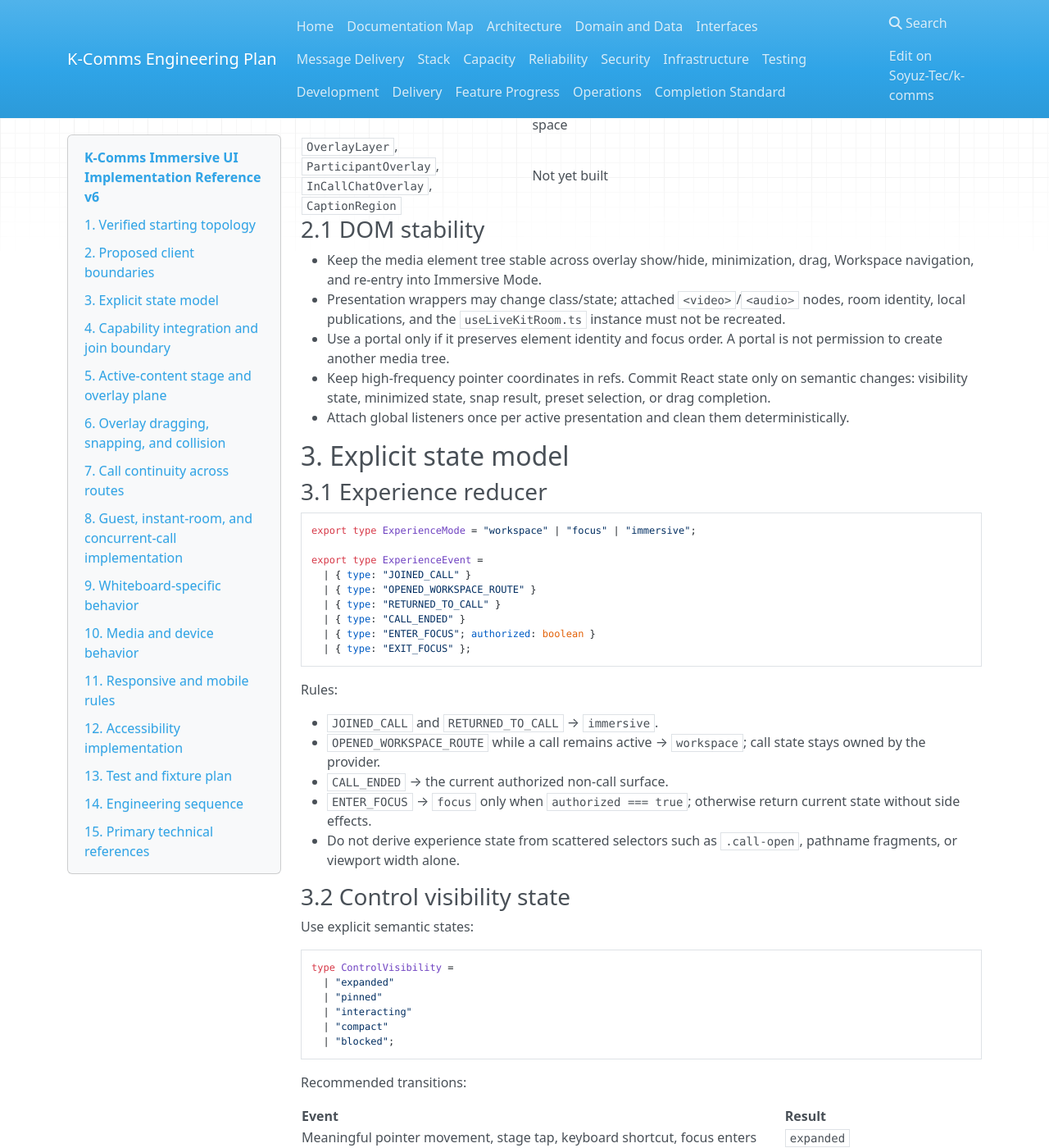
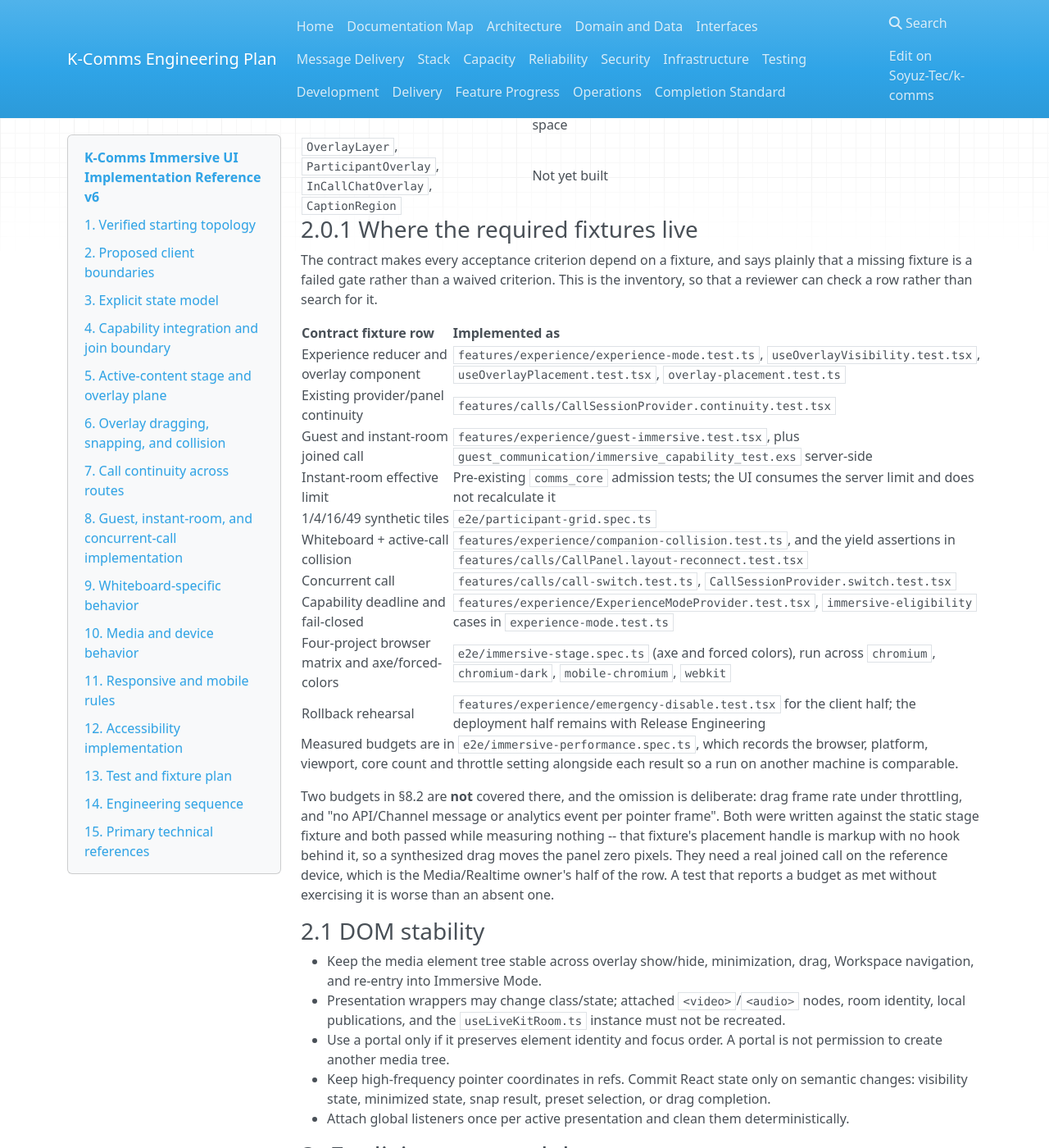
Before and after one commit to Soyuz-Tec/k-comms, an MkDocs documentation site: the page built from docs/12-development-guides/K-Comms_Immersive_UI_Implementation_Reference_v6.md, in a window 1280 px wide and 1400 px high, scrolled down 2019 px. Shown: the whole window at 82% size. Built offline with MkDocs 1.6.1, drawn with Linux system fonts in a browser that asks for light colours; nearby versions of some CDN libraries.

Commit message:
docs: record where each required immersive fixture lives (#179)
The contract makes every acceptance criterion depend on a fixture and
says plainly that a missing one is a failed gate rather than a waived
criterion. Ten rows were built across nine pull requests and named
nowhere, so checking a row meant searching for it.

The inventory maps each row to the files that implement it, and records
the two §8.2 budgets that are deliberately not covered -- drag frame rate
and per-pointer-frame messaging -- along with why. Both were written
against the static stage fixture and both passed while measuring nothing,
because that fixture's placement handle is markup with no hook behind it.
They need a real joined call on the reference device, which is the
Media/Realtime owner's half of the row.

Every path cited was checked to exist.

Co-authored-by: Claude Opus 5 <noreply@anthropic.com>

```diff
--- a/docs/12-development-guides/K-Comms_Immersive_UI_Implementation_Reference_v6.md
+++ b/docs/12-development-guides/K-Comms_Immersive_UI_Implementation_Reference_v6.md
@@ -72,6 +72,39 @@ repository agree:
 | `CriticalStatusStrip` / `CallCompanion` | The capsule in `CallPanel.tsx` -- `.call-critical-status`, `.call-critical-state`, `.call-critical-actions`. It renders only while the panel is minimized, which is the Workspace-route case the companion exists for |
 | `CallControlDock` | The existing `.audio-call-dock-heading` and `.audio-call-actions`, absolutely positioned in Immersive so neither consumes stage layout space |
 | `OverlayLayer`, `ParticipantOverlay`, `InCallChatOverlay`, `CaptionRegion` | Not yet built |
+
+### 2.0.1 Where the required fixtures live
+
+The contract makes every acceptance criterion depend on a fixture, and says
+plainly that a missing fixture is a failed gate rather than a waived criterion.
+This is the inventory, so that a reviewer can check a row rather than search for
+it.
+
+| Contract fixture row | Implemented as |
+| --- | --- |
+| Experience reducer and overlay component | `features/experience/experience-mode.test.ts`, `useOverlayVisibility.test.tsx`, `useOverlayPlacement.test.tsx`, `overlay-placement.test.ts` |
+| Existing provider/panel continuity | `features/calls/CallSessionProvider.continuity.test.tsx` |
+| Guest and instant-room joined call | `features/experience/guest-immersive.test.tsx`, plus `guest_communication/immersive_capability_test.exs` server-side |
+| Instant-room effective limit | Pre-existing `comms_core` admission tests; the UI consumes the server limit and does not recalculate it |
+| 1/4/16/49 synthetic tiles | `e2e/participant-grid.spec.ts` |
+| Whiteboard + active-call collision | `features/experience/companion-collision.test.ts`, and the yield assertions in `features/calls/CallPanel.layout-reconnect.test.tsx` |
+| Concurrent call | `features/calls/call-switch.test.ts`, `CallSessionProvider.switch.test.tsx` |
+| Capability deadline and fail-closed | `features/experience/ExperienceModeProvider.test.tsx`, `immersive-eligibility` cases in `experience-mode.test.ts` |
+| Four-project browser matrix and axe/forced-colors | `e2e/immersive-stage.spec.ts` (axe and forced colors), run across `chromium`, `chromium-dark`, `mobile-chromium`, `webkit` |
+| Rollback rehearsal | `features/experience/emergency-disable.test.tsx` for the client half; the deployment half remains with Release Engineering |
+
+Measured budgets are in `e2e/immersive-performance.spec.ts`, which records the
+browser, platform, viewport, core count and throttle setting alongside each
+result so a run on another machine is comparable.
+
+Two budgets in §8.2 are **not** covered there, and the omission is deliberate:
+drag frame rate under throttling, and "no API/Channel message or analytics
+event per pointer frame". Both were written against the static stage fixture
+and both passed while measuring nothing -- that fixture's placement handle is
+markup with no hook behind it, so a synthesized drag moves the panel zero
+pixels. They need a real joined call on the reference device, which is the
+Media/Realtime owner's half of the row. A test that reports a budget as met
+without exercising it is worse than an absent one.
 
 ### 2.1 DOM stability
 
```
